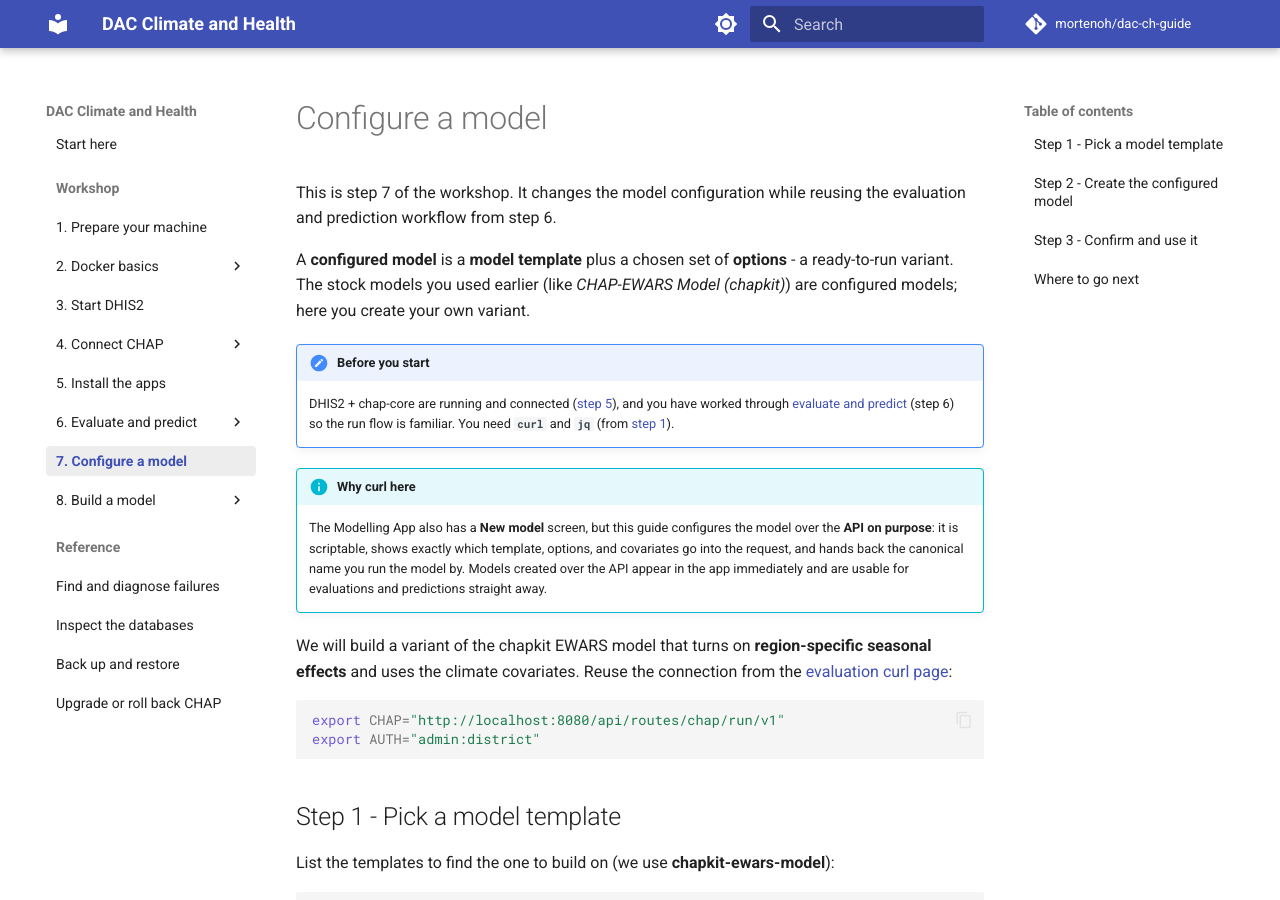
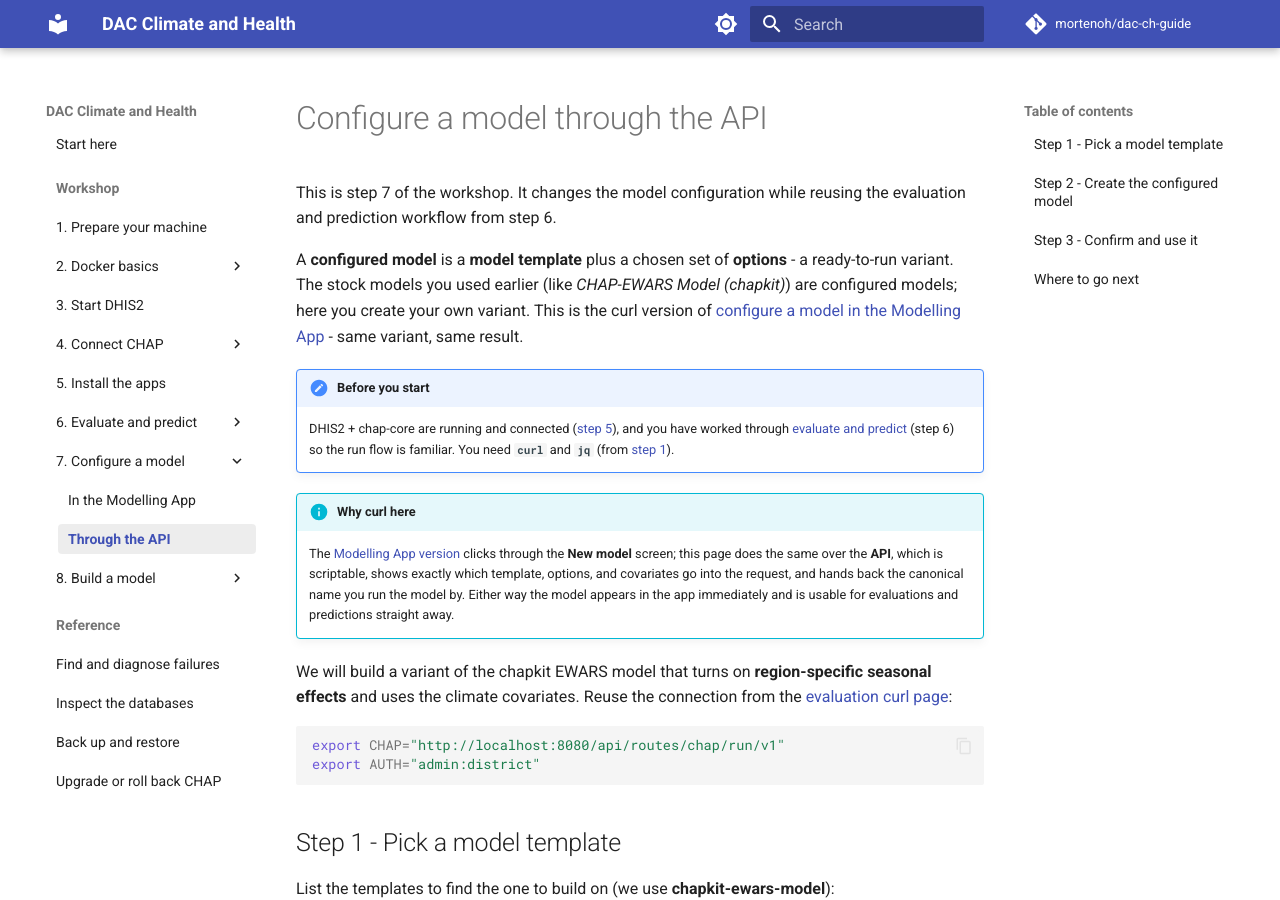
Before and after one commit to mortenoh/dac-ch-guide, an MkDocs documentation site: the page built from docs/modelling/configured-models-curl.md, in a window 1280 px wide and 900 px high. Built offline with MkDocs 1.6.1 and Material for MkDocs 9.7.7, drawn with Linux system fonts in a browser that asks for light colours; comment, search, counter and statistics services are not loaded.

Commit message:
docs: add Modelling App walkthrough for step 7 (configure a model)
Step 7 was API-only; give it an app walkthrough alongside the curl one,
mirroring step 6's two-section layout:

- New page configured-models-ui.md: build the EWARS variant in the New
  model form (template -> options -> covariates -> Save), using the
  model-new-form / model-form-filled screenshots; documents the
  N-Lags-required gotcha.
- Reframe configured-models-curl.md as the 'through the API' sibling and
  cross-link the two.
- Nav: section 7 becomes a group (In the Modelling App / Through the API);
  landing card and the UI walkthrough's next-step point to the app version.

```diff
--- a/docs/modelling/configured-models-curl.md
+++ b/docs/modelling/configured-models-curl.md
@@ -1,11 +1,12 @@
-# Configure a model
+# Configure a model through the API
 
 This is step 7 of the workshop. It changes the model configuration while reusing the
 evaluation and prediction workflow from step 6.
 
 A **configured model** is a **model template** plus a chosen set of **options** - a
 ready-to-run variant. The stock models you used earlier (like *CHAP-EWARS Model (chapkit)*) are
-configured models; here you create your own variant.
+configured models; here you create your own variant. This is the curl version of
+[configure a model in the Modelling App](configured-models-ui.md) - same variant, same result.
 
 !!! note "Before you start"
     DHIS2 + chap-core are running and connected ([step 5](../getting-started/install-apps.md)),
@@ -13,11 +14,11 @@ configured models; here you create your own variant.
     familiar. You need **`curl`** and **`jq`** (from [step 1](../getting-started/prerequisites.md)).
 
 !!! info "Why curl here"
-    The Modelling App also has a **New model** screen, but this guide configures the model over
-    the **API on purpose**: it is scriptable, shows exactly which template, options, and
-    covariates go into the request, and hands back the canonical name you run the model by.
-    Models created over the API appear in the app immediately and are usable for evaluations and
-    predictions straight away.
+    The [Modelling App version](configured-models-ui.md) clicks through the **New model** screen;
+    this page does the same over the **API**, which is scriptable, shows exactly which template,
+    options, and covariates go into the request, and hands back the canonical name you run the
+    model by. Either way the model appears in the app immediately and is usable for evaluations
+    and predictions straight away.
 
 We will build a variant of the chapkit EWARS model that turns on **region-specific seasonal
 effects** and uses the climate covariates. Reuse the connection from the
--- a/mkdocs.yml
+++ b/mkdocs.yml
@@ -44,7 +44,9 @@ nav:
           - Overview and demo data: modelling/index.md
           - In the Modelling App: modelling/with-ui.md
           - Through the API: modelling/with-curl.md
-      - 7. Configure a model: modelling/configured-models-curl.md
+      - 7. Configure a model:
+          - In the Modelling App: modelling/configured-models-ui.md
+          - Through the API: modelling/configured-models-curl.md
       - 8. Build a model:
           - Scaffold and run: modelling/chapkit-scaffold.md
           - Register with CHAP: modelling/chapkit-register.md
```
Also changed, not shown: docs/index.md (+1 -1 lines), docs/modelling/configured-models-ui.md (added, +75 -0 lines), docs/modelling/with-ui.md (+1 -1 lines).
